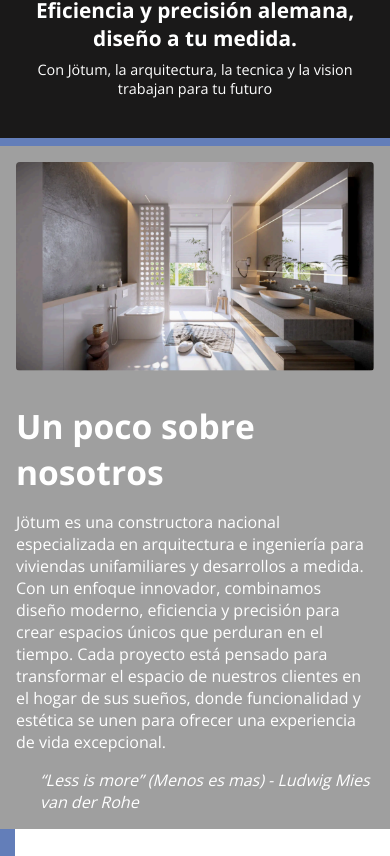
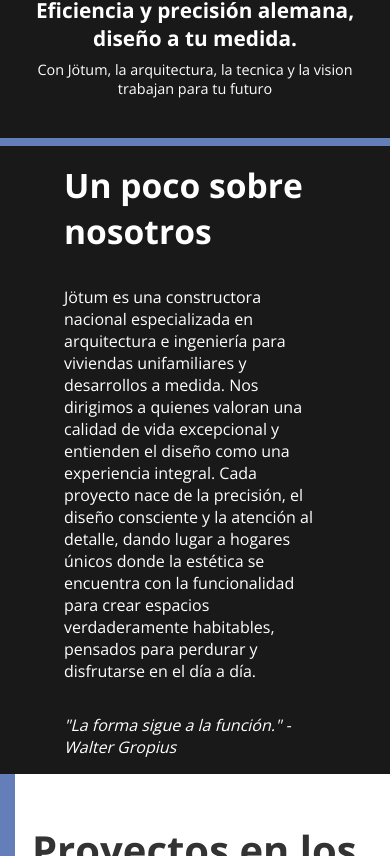
Before and after one commit to D-Madev/portfolio-jotum, a React (Vite) app: page /#/ in a window 390 px wide. Shown: the part 968-1824 px from the top of the page. Built offline with nearby package versions, Linux system fonts and the light colour scheme.

Commit message:
style(resume-aboutus): Cambio estetico

```diff
--- a/src/components/Leyend.css
+++ b/src/components/Leyend.css
@@ -1,6 +1,6 @@
 .leyend {
   background-color: var(--main-color);
-  padding: 0.7rem 0rem;
+  padding: 0.7rem 0rem 0rem 0rem;
   min-height: 20vh;
   width: 100%;
 }
@@ -17,6 +17,7 @@
   padding: 3.5rem 0rem;
 }
 
+/* CAMBIO DE ESTILOS -> PETICION DEL CLIENTE
 .leyend-divider {
   display: flex;
   align-items: center;
@@ -38,6 +39,7 @@
   background-color: white;
   margin-left: 2rem;
 }
+*/
 
 @media (max-width: 768px) {
   .leyend {
--- a/src/components/Resume-aboutus.css
+++ b/src/components/Resume-aboutus.css
@@ -1,84 +1,27 @@
 .resume-aboutus {
-  background-color: var(--submain-color);
+  background-color: var(--black-color);
   color: white;
-  display: flex;
-  flex-wrap: wrap;
-}
-
-.resume-aboutus-images {
-  width: 60%;
-  display: grid;
-  grid-template-columns: 2fr 1fr;
-  grid-template-rows: 1fr 1fr;
-  gap: 1rem;
-  padding: 2rem 1rem 2rem 2rem;
-  box-sizing: border-box;
-}
-
-.img-main {
-  grid-column: 1 / 2;
-  grid-row: 1 / 3;
-  width: 100%;
-  height: 100%;
-  object-fit: cover;
-  border-radius: 4px;
-}
-
-.img-sub {
-  grid-column: 2 / 3;
-  grid-row: 1 / 2;
-  width: 100%;
-  height: 100%;
-  object-fit: cover;
-  border-radius: 4px;
-}
-
-.img-add {
-  grid-column: 2 / 3;
-  grid-row: 2 / 3;
-  width: 100%;
-  height: 100%;
-  object-fit: cover;
-  border-radius: 4px;
+  padding: 0rem 3rem;
+  pointer-events: none;
 }
 
 .resume-aboutus-text {
-  width: 40%;
-  box-sizing: border-box;
-  padding: 1.4rem 2rem 2rem 1rem;
+  width: 50%;
+  padding: 0 2rem 2rem 2rem;
 }
 
-.resume-aboutus-text h3 {
+.resume-aboutus-title {
   font-size: 2.1rem;
 }
 
-.resume-aboutus-text p {
-  margin-top: 1rem;
+.resume-aboutus-paragraph {
+  margin: 2rem 0;
 }
 
 .resume-aboutus-quote {
-
+  display: flex;
+  justify-content: center;
   font-style: italic;
-  margin-left: 1.5rem;
-}
-
-@media (max-width: 1200px) {
-  .img-main {
-    grid-column: 1 / 4;
-    grid-row: 1 / 4;
-    width: 100%;
-    height: 100%;
-    object-fit: cover;
-    border-radius: 4px;
-  }
-
-  .img-sub {
-    display: none;
-  }
-
-  .img-add {
-    display: none;
-  }
 }
 
 @media (max-width: 700px) {
@@ -86,16 +29,6 @@
     flex-direction: column;
   }
 
-  .resume-aboutus-images {
-    width: 100%;
-    display: grid;
-    padding: 1rem;
-    gap: 1rem 0rem;
-    grid-template-columns: 1fr;
-    grid-auto-rows: auto;
-    grid-template-rows: auto;
-  }
-
   .resume-aboutus-text {
     width: 100%;
     padding: 1rem;
--- a/src/components/Resume-aboutus.jsx
+++ b/src/components/Resume-aboutus.jsx
@@ -1,28 +1,16 @@
 import './Resume-aboutus.css'
-import exampleMain from '../assets/Example-main.png'
-import exampleSubmain from '../assets/Example-submain.png'
-import exampleAdition from '../assets/Example-adition.png'
 
 function ResumeAboutUs() {
   return (
     <article className="resume-aboutus">
-      <section className='resume-aboutus-images'>
-        <img src={exampleMain} alt="example-main" className='img-main' />
-        <img src={exampleSubmain} alt="example-submain" className='img-sub' />
-        <img src={exampleAdition} alt="example-adition" className='img-add' />
+      <section className='resume-aboutus-text'>
+        <h3 className="resume-aboutus-title">Un poco sobre nosotros</h3>
+        <p className="resume-aboutus-paragraph">
+        Jötum es una constructora nacional especializada en arquitectura e ingeniería para viviendas unifamiliares y desarrollos a medida. Nos dirigimos a quienes valoran una calidad de vida excepcional y entienden el diseño como una experiencia integral. Cada proyecto nace de la precisión, el diseño consciente y la atención al detalle, dando lugar a hogares únicos donde la estética se encuentra con la funcionalidad para crear espacios verdaderamente habitables, pensados para perdurar y disfrutarse en el día a día.
+        </p>
+        <p className='resume-aboutus-quote'>"La forma sigue a la función." - Walter Gropius</p>
       </section>
-      <section className='resume-aboutus-text'>
-        <h3>Un poco sobre nosotros</h3>
-        <p>
-          Jötum es una constructora nacional especializada en arquitectura e
-          ingeniería para viviendas unifamiliares y desarrollos a medida. Con
-          un enfoque innovador, combinamos diseño moderno, eficiencia y
-          precisión para crear espacios únicos que perduran en el tiempo.
-          Cada proyecto está pensado para transformar el espacio de
-          nuestros clientes en el hogar de sus sueños, donde funcionalidad y
-          estética se unen para ofrecer una experiencia de vida excepcional.
-        </p>
-        <p className='resume-aboutus-quote'>“Less is more” (Menos es mas) - Ludwig Mies van der Rohe</p>
+      <section className='resume-aboutus-stats'>
       </section>
     </article>
   );
```
